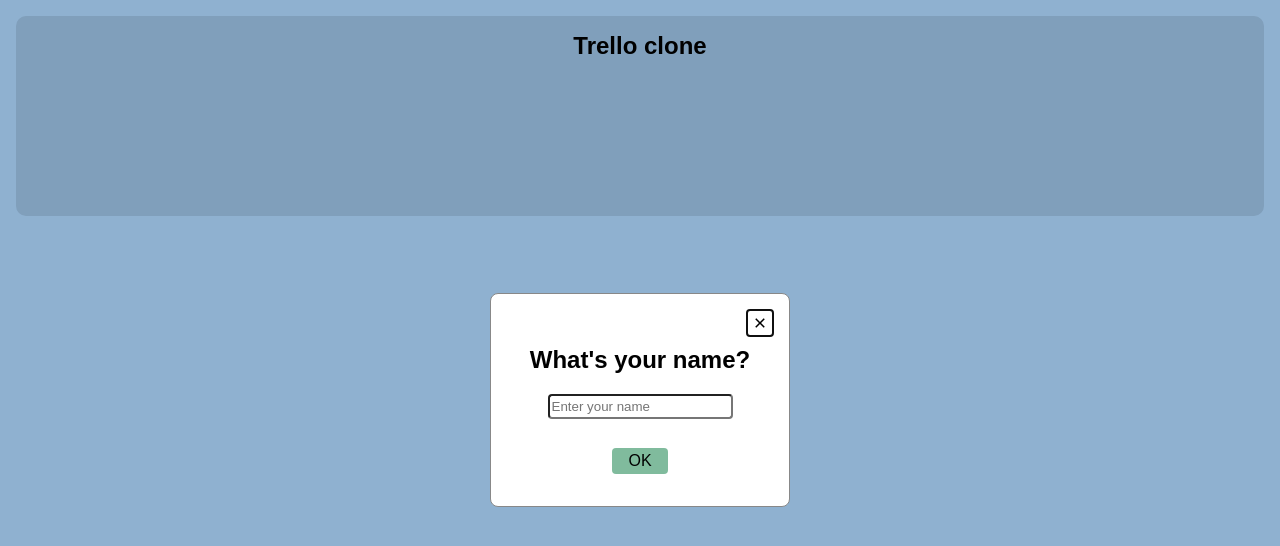
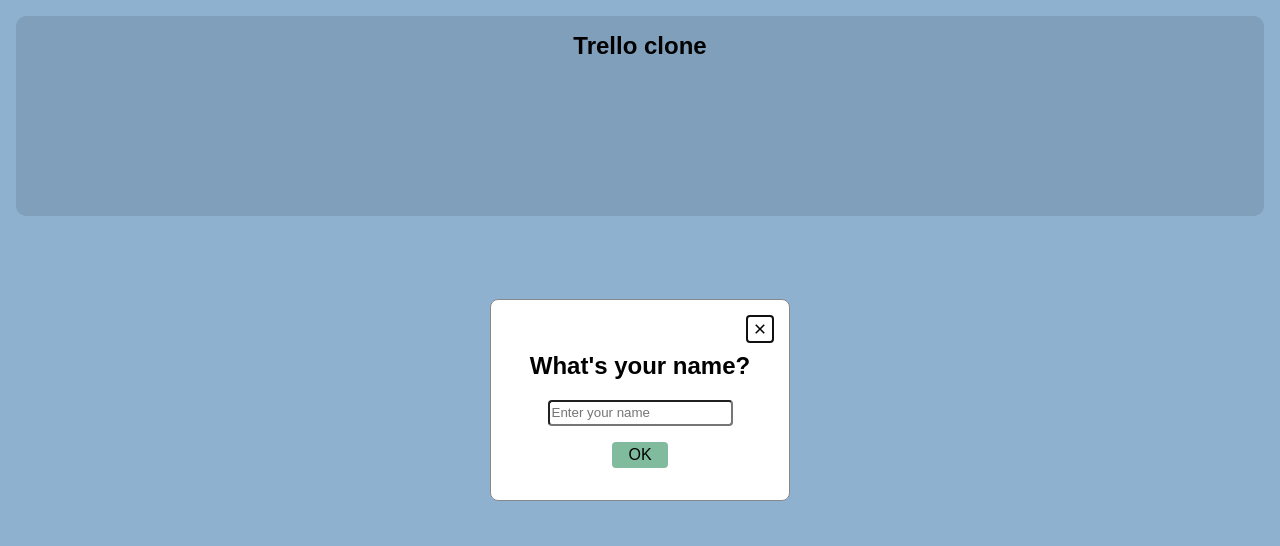
Before and after one commit to eimwe/trello-clone, a React (Create React App) app: page / in a window 1280 px wide. Shown: the top 546 px of the page. Built offline with nearby package versions, Linux system fonts and the light colour scheme.

Commit message:
Added native html props to input to fix onBlur bug

```diff
--- a/src/components/ui/input/input.tsx
+++ b/src/components/ui/input/input.tsx
@@ -1,36 +1,25 @@
 import styled from 'styled-components';
+import { HTMLAttributes, FC } from 'react';
 
-type InputProps = {
+interface InputProps {
   type: string;
   value: string;
-  onChange: (e: React.SyntheticEvent) => void;
-  placeholder: string;
 };
 
-const Input = ({
-  type,
-  value,
-  onChange,
-  placeholder,
-}: InputProps) => {
+const Input:FC<InputProps & HTMLAttributes<HTMLInputElement>> = ({
+  ...props
+}) => {
   return (
     <TextInput
-      type={type}
-      value={value}
-      onChange={onChange}
-      placeholder={placeholder}
+      {...props}
     />
   );
 };
 
 const TextInput = styled.input`
-  display: block;
-  min-width: 50%;
-  min-height: 25px;
-  padding-block: 0;
-  margin-inline: auto;
-  margin-block-end: 1em;
+  padding-block: 0.25em;
   border-radius: 4px;
+  background-color: var(--bg-transparent);
 `;
 
 export default Input;
```
